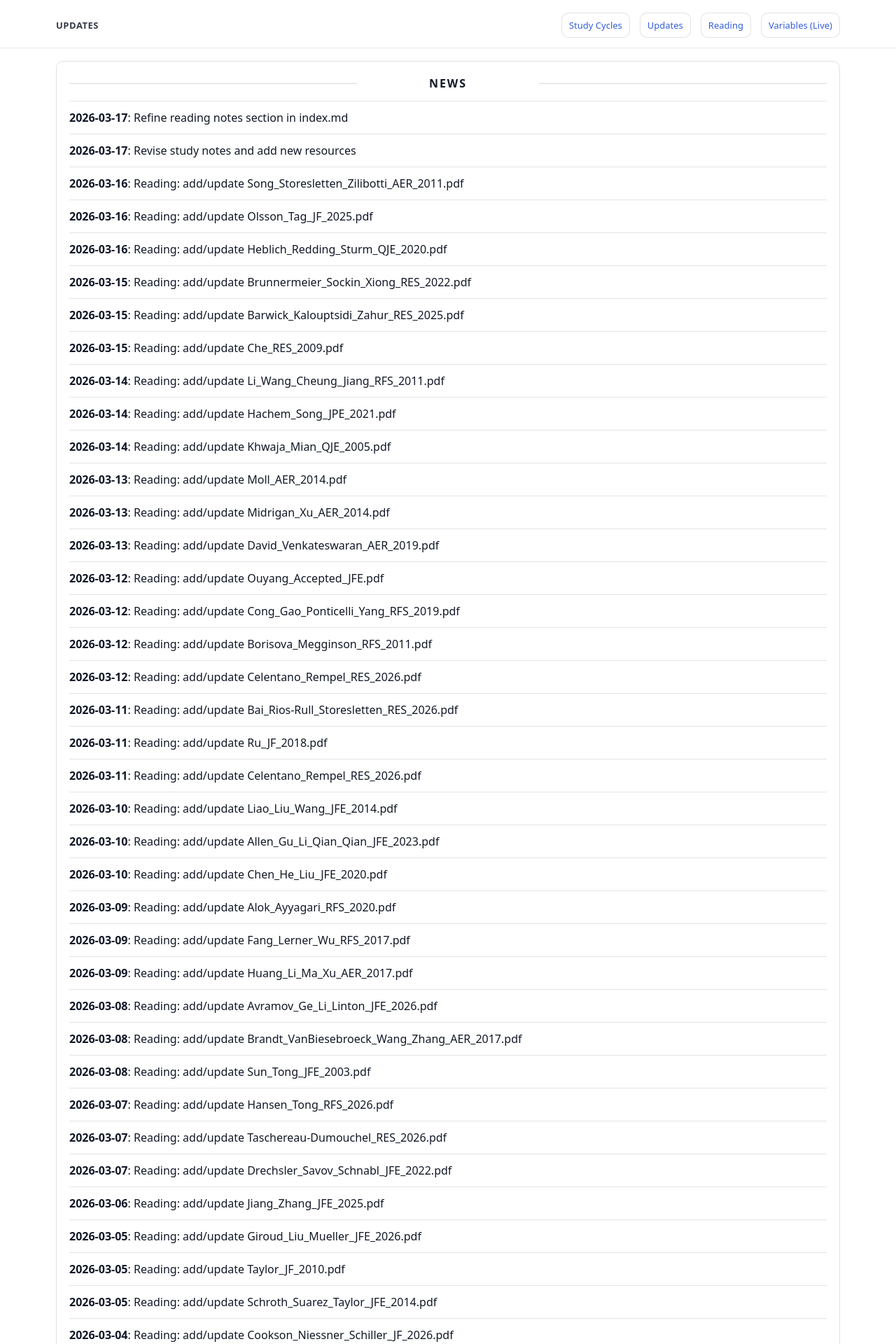
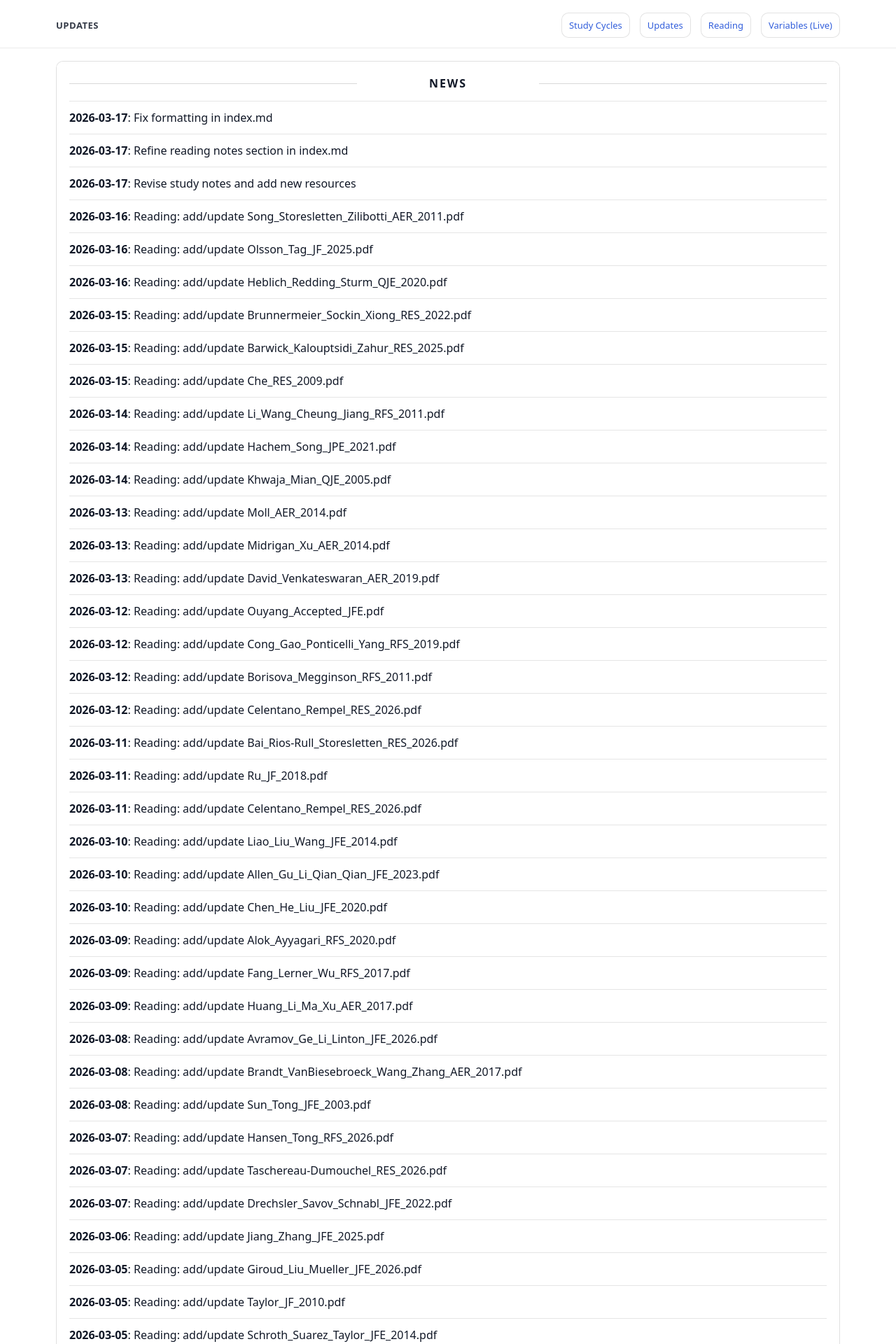
Before and after one commit to yaxinzn/study-archive, a Jekyll site: the page built from updates/index.md, in a window 1280 px wide. Shown: the top 1920 px of the page at 70% size. Built offline with Jekyll 4.4.1, drawn with Linux system fonts in a browser that asks for light colours; some of the changed text lies outside the part shown.

Commit message:
chore: update NEWS feed

```diff
--- a/_data/news.yml
+++ b/_data/news.yml
@@ -1,4 +1,7 @@
 # Auto-generated update history (sorted newest -> oldest). Do not edit manually.
+- ts: "1773741298"
+  date: "2026-03-17"
+  title: "Fix formatting in index.md"
 - ts: "1773741210"
   date: "2026-03-17"
   title: "Refine reading notes section in index.md"
```
